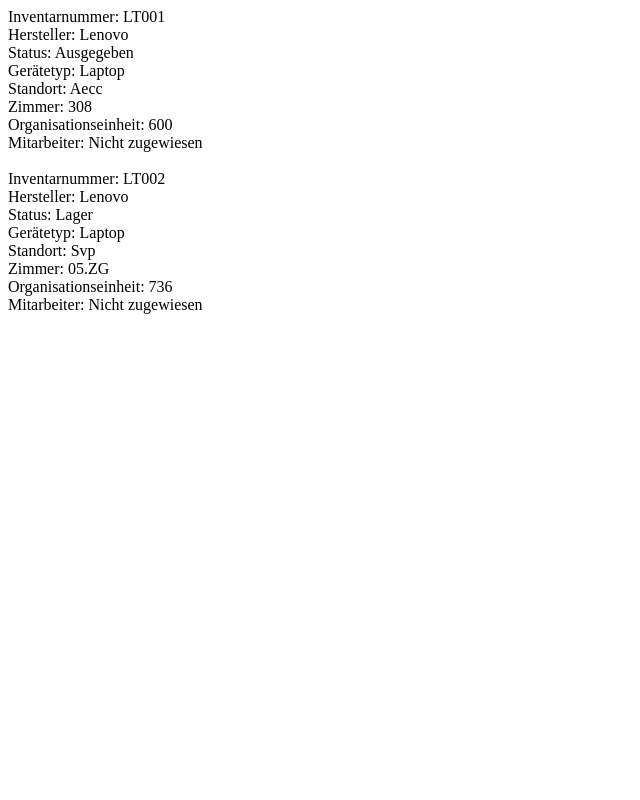
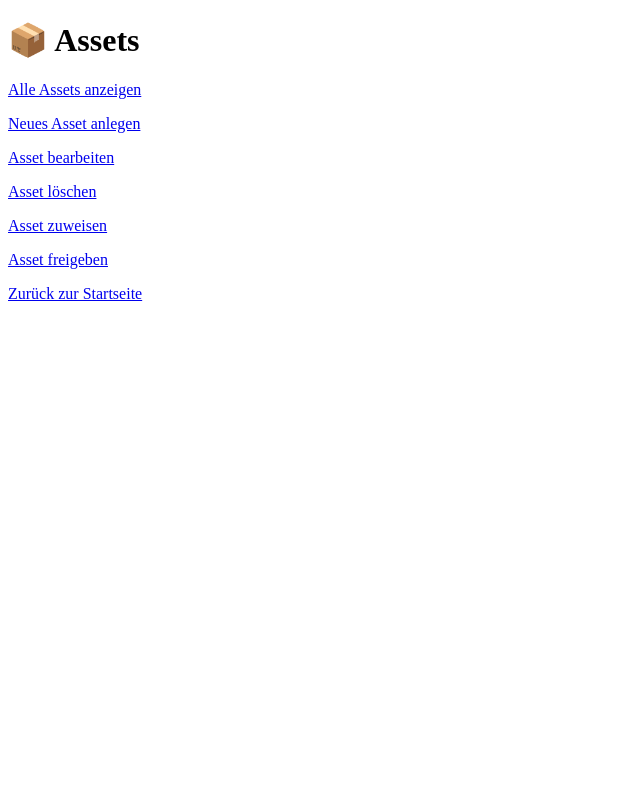
Before and after one commit to stanislaus78/it-asset-management, a Flask app: page /assets in a window 1280 px wide. Shown: the whole page, without its empty margins (0-640 px from the left). Run offline with Flask 3, Linux system fonts and the light colour scheme; data comes from the database, SQL or seed files in the repository.

Commit message:
Asset Freigabe hinzugefügt

```diff
--- a/app.py
+++ b/app.py
@@ -9,50 +9,98 @@ def startseite():
 
 @app.route("/assets")
 def assets():
+    return render_template("assets.html")
 
-    verbindung = sqlite3.connect("asset_management.db")
-    cursor = verbindung.cursor()
-
-    cursor.execute("SELECT * FROM assets")
-
-    assets = cursor.fetchall()
-
-    print(assets)  # zum Testen
-
-    ausgabe = ""
-
-    for a in assets:
-
-        print(a)
-        print(len(a))
-
-        ausgabe += f"Inventarnummer: {a[0]}<br>"
-        ausgabe += f"Hersteller: {a[1]}<br>"
-        ausgabe += f"Status: {a[2]}<br>"
-        ausgabe += f"Gerätetyp: {a[3]}<br>"
-        ausgabe += f"Standort: {a[4]}<br>"
-        ausgabe += f"Zimmer: {a[5]}<br>"
-        ausgabe += f"Organisationseinheit: {a[6]}<br>"
-
-        if len(a) > 7:
-            ausgabe += f"Mitarbeiter: {a[7]}<br><br>"
-        else:
-            ausgabe += "Mitarbeiter: Nicht zugewiesen<br><br>"
-
-    return ausgabe
 @app.route("/mitarbeiter")
 def mitarbeiter():
+    return render_template("mitarbeiter.html")
 
-    verbindung = sqlite3.connect("asset_management.db")
-    cursor = verbindung.cursor()
-    cursor.execute("SELECT * FROM mitarbeiter")
-    mitarbeiter_liste = cursor.fetchall()
-    ausgabe = ""
-    for m in mitarbeiter_liste:
-        ausgabe += f"ID: {m[0]}<br>"
-        ausgabe += f"Name: {m[1]}<br>"
-        ausgabe += f"Abteilung: {m[2]}<br><br>"
-    return ausgabe
+@app.route("/suche")
+def suche():
+    return render_template("suche.html")
+
+
+@app.route("/infos")
+def infos():
+    return render_template("infos.html")
+
+
+
+@app.route("/asset/anlegen")
+def asset_anlegen():
+    return "Asset anlegen"
+
+@app.route("/asset/bearbeiten")
+def asset_bearbeiten():
+    return "Asset bearbeiten"
+
+@app.route("/asset/loeschen")
+def asset_loeschen():
+    return "Asset loeschen"
+
+@app.route("/asset/zuweisen")
+def asset_zuweisen():
+    return "Asset zuweisen"
+
+@app.route("/asset/freigeben")
+def asset_freigeben():
+    return "Asset freigeben"
+
+@app.route("/mitarbeiter/anzeigen")
+def mitarbeiter_anzeigen():
+    return "Alle Mitarbeiter anzeigen"
+
+
+@app.route("/mitarbeiter/anlegen")
+def mitarbeiter_anlegen():
+    return "Mitarbeiter anlegen"
+
+
+@app.route("/mitarbeiter/bearbeiten")
+def mitarbeiter_bearbeiten():
+    return "Mitarbeiter bearbeiten"
+
+
+@app.route("/mitarbeiter/loeschen")
+def mitarbeiter_loeschen():
+    return "Mitarbeiter löschen"
+
+
+@app.route("/info/statistik")
+def statistik():
+    return "Statistik"
+
+@app.route("/info/lagerbestand")
+def lagerbestand():
+    return "Lagerbestand"
+
+@app.route("/info/geraetetypen")
+def geraetetypen():
+    return "Gerätetypen"
+
+@app.route("/suche/hersteller")
+def suche_hersteller():
+    return "Nach Hersteller suchen"
+
+@app.route("/suche/standort")
+def suche_standort():
+    return "Nach Standort suchen"
+
+@app.route("/suche/organisationseinheit")
+def suche_organisationseinheit():
+    return "Nach Organisationseinheit suchen"
+
+@app.route("/suche/asset")
+def suche_asset():
+    return "Nach Asset suchen"
+
+@app.route("/suche/mitarbeiter")
+def suche_Mitarbeiter():
+    return "Nach Mitarbeiter suchen"
+
+@app.route("/suche/assets-mitarbeiter")
+def suche_assets_mitarbeiten():
+    return "Assets eines Mitarbeiter anzeigen"
 
 if __name__ == "__main__":
     app.run(debug=True)
--- a/templates/assets.html
+++ b/templates/assets.html
@@ -5,12 +5,21 @@
 </head>
 <body>
 
-<h1>Assets</h1>
+<h1>📦 Assets</h1>
 
-<p>LT001 Lenovo</p>
-<p>LT002 Dell</p>
-<p>LT003 Samsung</p>
+<p><a href="assets">Alle Assets anzeigen</a></p>
 
+<p><a href="assets">Neues Asset anlegen</a></p>
+
+<p><a href="assets">Asset bearbeiten</a></p>
+
+<p><a href="assets">Asset löschen</a></p>
+
+<p><a href="assets">Asset zuweisen</a></p>
+
+<p><a href="assets">Asset freigeben</a></p>
+
+<p><a href="/">Zurück zur Startseite</a></p>
 
 </body>
 </html>
```
Also changed, not shown: templates/assets_anzeigen.html (added, +41 -0 lines), templates/index.html (+6 -1 lines), templates/infos.html (added, +21 -0 lines), templates/mitarbeiter.html (added, +23 -0 lines), templates/mitarbeiter_anzeigen.html (added, +29 -0 lines), templates/suche.html (added, +27 -0 lines).
